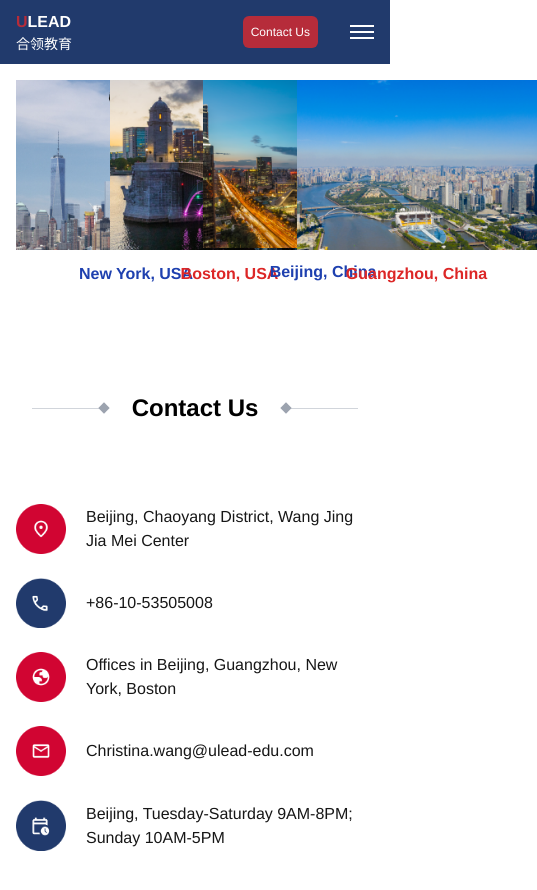
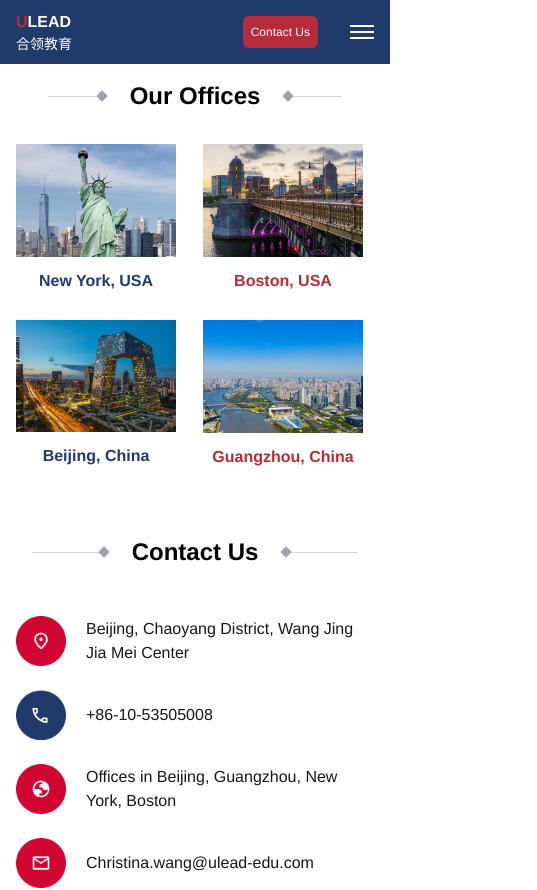
Before and after one commit to jacobsun000/ulead, a Next.js app: page /contacts in a window 390 px wide. Shown: the top 890 px of the page, 537 px wide, since content can reach past the window. Built offline with nearby package versions, Linux system fonts and the light colour scheme.

Commit message:
fix: Contacts page mobile style

```diff
--- a/app/contacts/page.js
+++ b/app/contacts/page.js
@@ -3,6 +3,7 @@ import Footer from "@/ui/Footer";
 import BackButton from "@/ui/Back";
 import SectionHeader from "@/ui/SectionHeader";
 import Image from 'next/image';
+import Button from "@/ui/Button";
 
 const ContactItem = ({ src, alt, text }) => (
   <div className="flex items-center mb-6">
@@ -21,49 +22,50 @@ export default function Contacts() {
   return (
     <div>
       <Header currentPath="/contacts" />
-      <div className="max-w-6xl mx-auto p-4 mb-4">
-        <div className="grid grid-cols-4 gap-4 mb-8">
-          <div className="col-span-1 w-60 h-40 text-center">
+      <div className="md:max-w-6xl mx-auto p-4 mb-4">
+        <SectionHeader title="Our Offices" style='mt-0 mb-8 md:my-8' />
+        <div className="grid grid-cols-2 md:grid-cols-4 gap-4">
+          <div className="col-span-1 w-40 h-40 md:w-60 md:h-40 text-center">
             <Image
               src={"/img/contacts/ny.png"}
               alt="New York"
               width={800}
               height={600}
             />
-            <span className="font-bold text-blue-800 mt-3 block">New York, USA</span>
+            <span className="font-bold text-secondary mt-3 block">New York, USA</span>
           </div>
-          <div className="col-span-1 w-60 h-40 text-center">
+          <div className="col-span-1 w-40 h-40 md:w-60 md:h-40 text-center">
             <Image
               src={"/img/contacts/bs.png"}
               alt="New York"
               width={800}
               height={600}
             />
-            <span className="font-bold text-red-600 mt-3 block">Boston, USA</span>
+            <span className="font-bold text-primary mt-3 block">Boston, USA</span>
           </div>
-          <div className="col-span-1 w-60 h-40 text-center">
+          <div className="col-span-1 w-40 h-40 md:w-60 md:h-40 text-center">
             <Image
               src={"/img/contacts/bj.png"}
               alt="New York"
               width={800}
               height={600}
             />
-            <span className="font-bold text-blue-800 mt-3 block">Beijing, China</span>
+            <span className="font-bold text-secondary mt-3 block">Beijing, China</span>
           </div>
-          <div className="col-span-1 w-60 h-40 text-center">
+          <div className="col-span-1 w-40 h-40 md:w-60 md:h-40 text-center">
             <Image
               src={"/img/contacts/gz.png"}
               alt="New York"
               width={800}
               height={600}
             />
-            <span className="font-bold text-red-600 mt-3 block">Guangzhou, China</span>
+            <span className="font-bold text-primary mt-3 block">Guangzhou, China</span>
           </div>
         </div>
       </div>
 
       <div className="py-6">
-        <SectionHeader title="Contact Us" />
+        <SectionHeader title="Contact Us" style='mt-0 mb-8 md:my-8' />
         <div className="max-w-4xl mx-auto p-4">
           <div className="flex flex-col md:flex-row justify-between md:space-x-12">
             <div className="md:w-1/2">
@@ -139,9 +141,7 @@ export default function Contacts() {
             />
           </div>
           <div className="md:col-span-2 mt-4 mb-4 flex justify-center">
-            <button type="button" className="w-1/3 py-2 px-4 bg-red-600 text-white text-xl font-semibold rounded hover:bg-red-700 transition duration-300">
-              Submit
-            </button>
+            <Button text="Submit" href='/' style='text-xl font-semibold' />
           </div>
         </form>
       </div>
```
